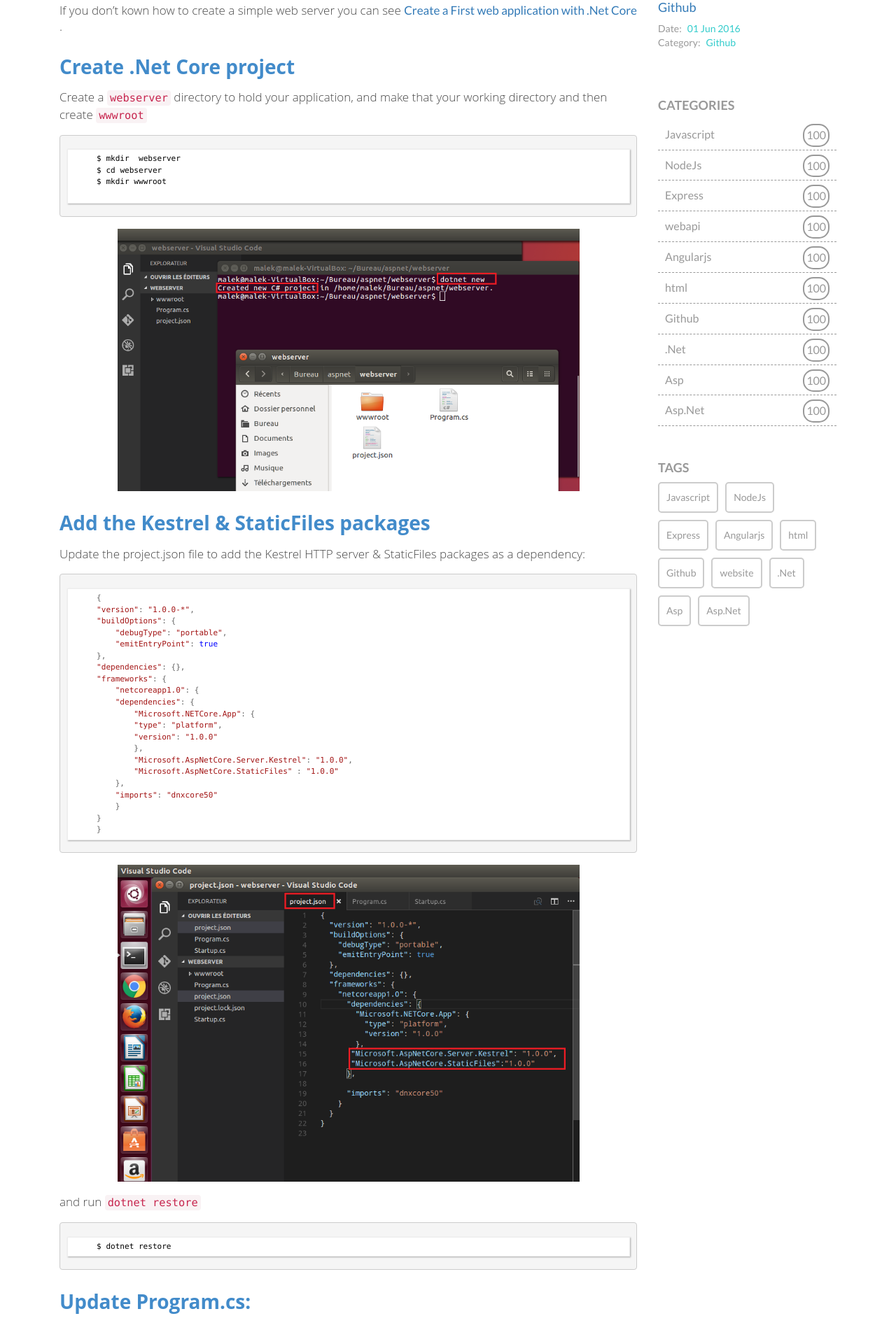
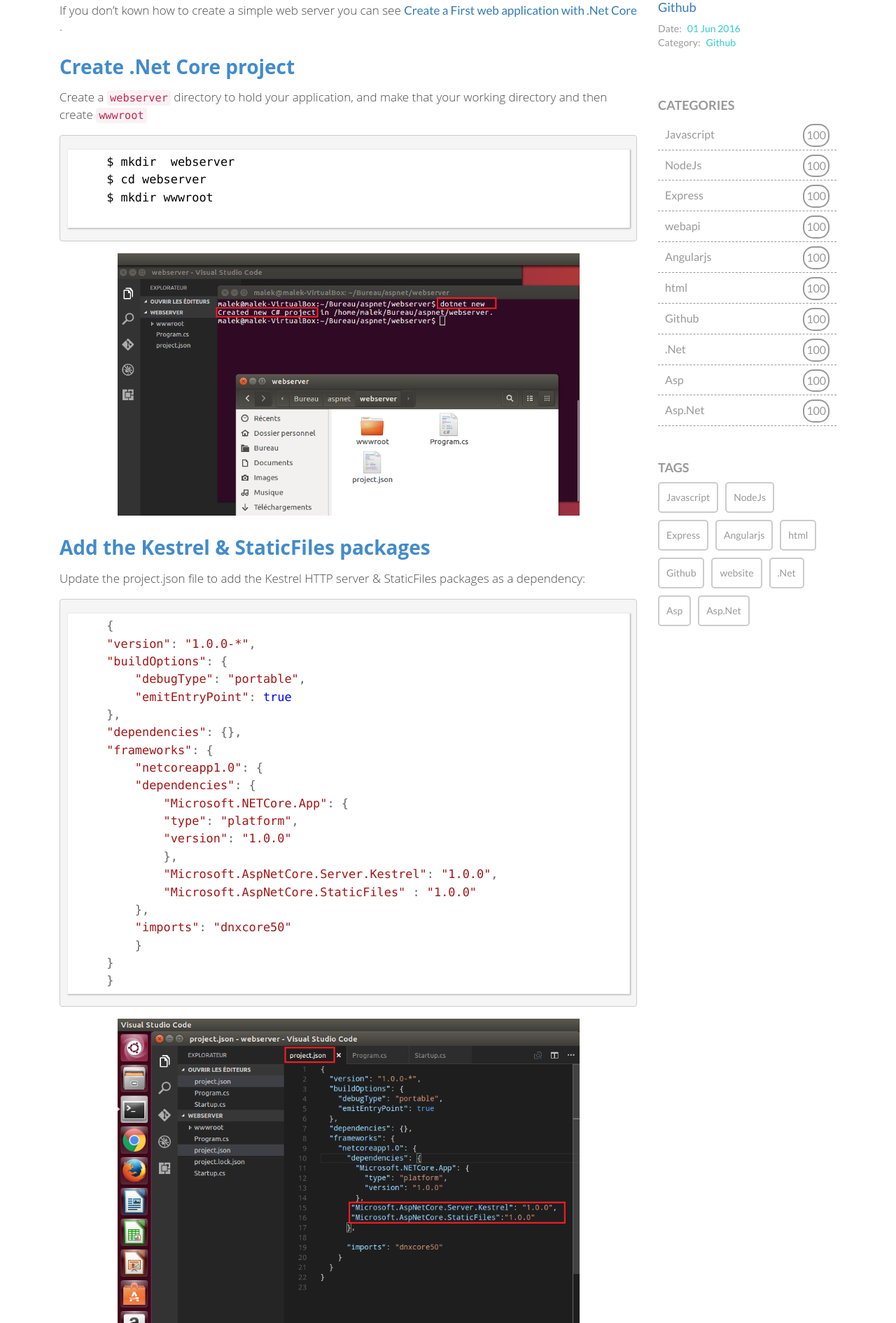
Before and after one commit to malekbenz/malekbenz, a Jekyll site: the page built from index.html, in a window 1280 px wide. Shown: the part 837-2728 px from the top of the page at 70% size. Built offline with Jekyll 4.4.1, drawn with Linux system fonts in a browser that asks for light colours; nearby versions of some CDN libraries; the list of posts is cut into pages by our own code.

Commit message:
pre code font

```diff
--- a/css/code.css
+++ b/css/code.css
@@ -23,7 +23,8 @@ Visual Studio-like style based on original C# coloring by Jason Diamond <jason@d
 */
 pre code {
   font-family: Consolas,Menlo,Monaco,"Andale Mono","lucida console","Courier New",monospace;
-  font-size: 0.85em;
+  font-size: 1.3em;
+
   line-height: 1.5;
   display: block;
   background: #fff;
```
